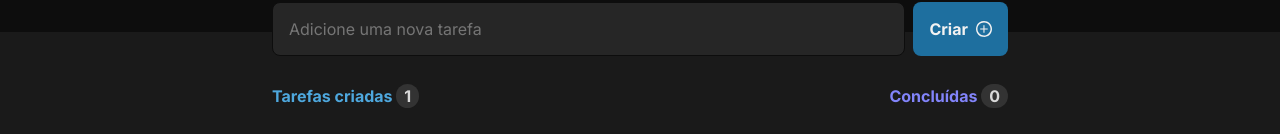
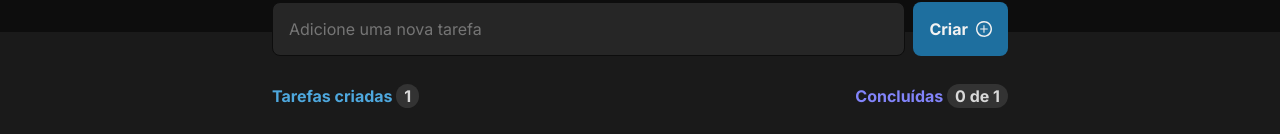
Before and after one commit to MadalenaCampos/to-do, a React (Vite) app: page / in a window 1280 px wide. Both pictures are taken after typing "Sample" into the empty fields and a click on the button "Criar". Shown: the part 168-302 px from the top of the page. Built offline with nearby package versions, Linux system fonts and the light colour scheme.

Commit message:
ajustando concluidos e readme

```diff
--- a/src/components/Count/Count.tsx
+++ b/src/components/Count/Count.tsx
@@ -11,9 +11,19 @@ export function Count({ tarefasCriadas, concluidas }: CountProps) {
       <p>
         Tarefas criadas <span>{tarefasCriadas | 0}</span>
       </p>
-      <p>
-        Concluídas <span>{concluidas | 0}</span>
-      </p>
+
+      {(tarefasCriadas > 0 && (
+        <p>
+          Concluídas{" "}
+          <span>
+            {concluidas | 0} de {tarefasCriadas}
+          </span>
+        </p>
+      )) || (
+        <p>
+          Concluídas <span>{concluidas | 0}</span>
+        </p>
+      )}
     </div>
   );
 }
```
Also changed, not shown: src/assets/page3.png.
